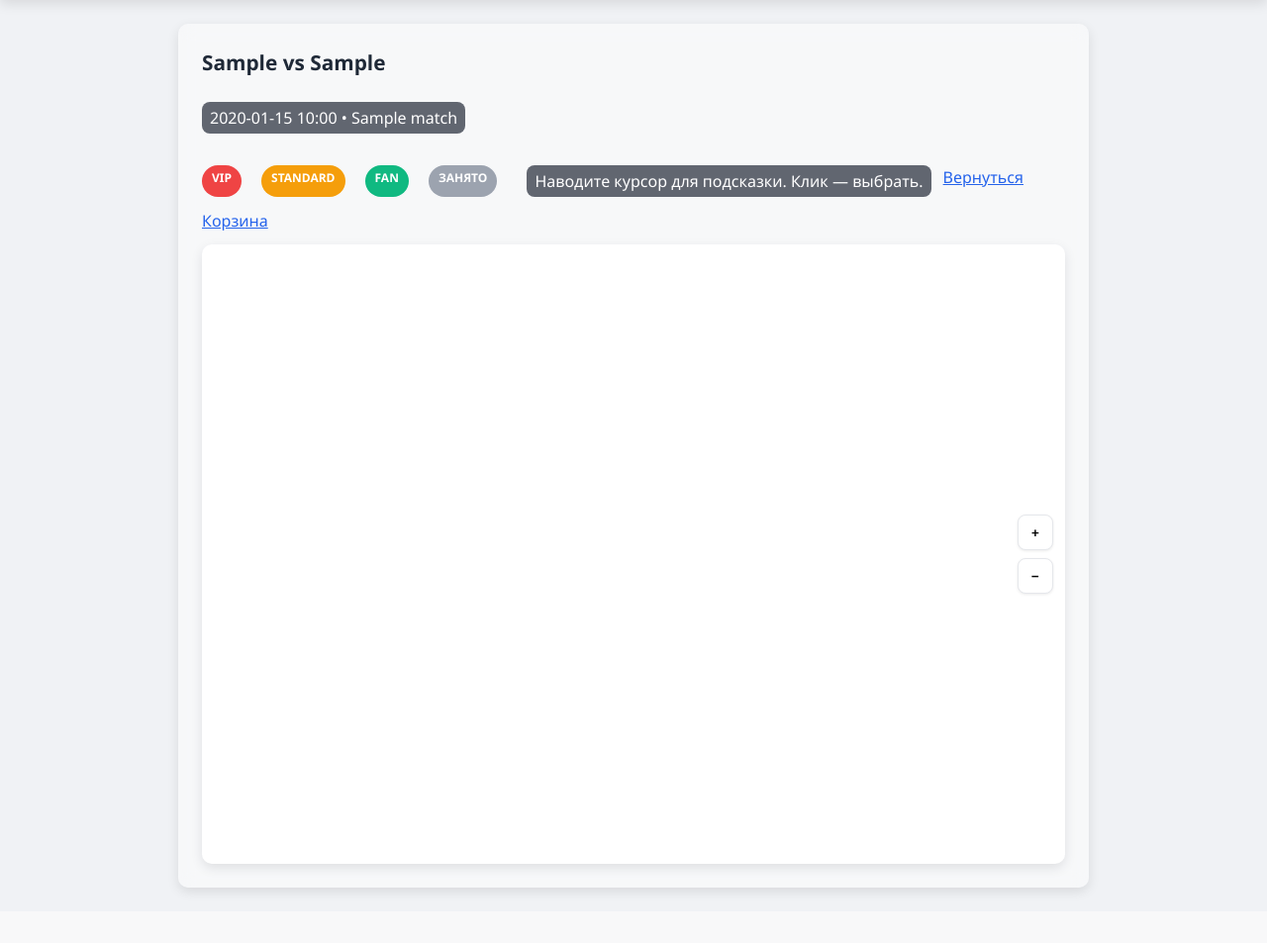
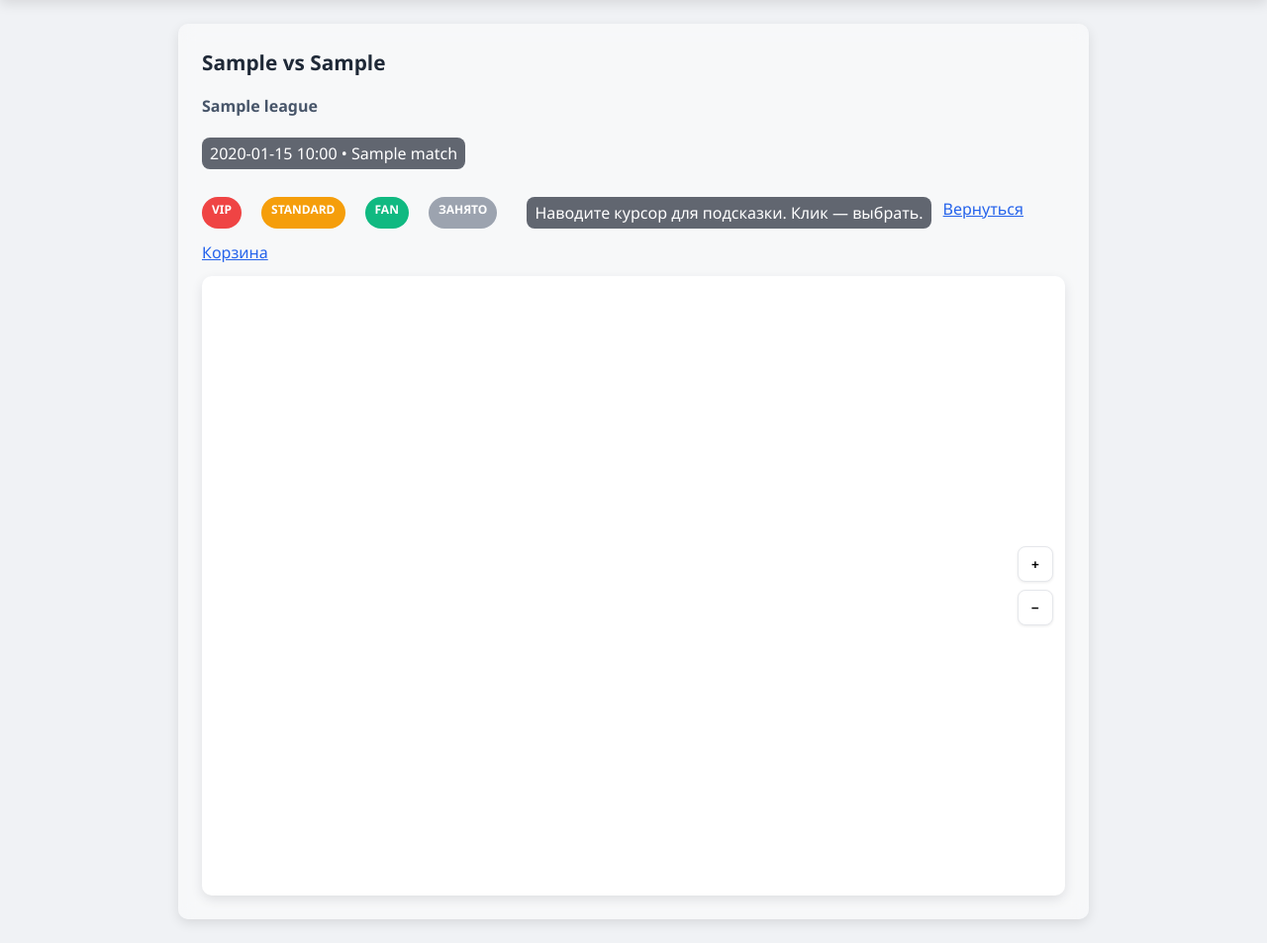
Before and after one commit to roge6677/football, a Python web app: template app/templates/match.html in a window 1280 px wide. Shown: the part 52-1005 px from the top of the page at 99% size. Before the commit the page ends 958 px from the top, so only its background shows below. Run offline with Jinja, Linux system fonts and the light colour scheme; the template is opened without the code that fills it: most values are stand-ins (such as "Sample title", 1, 10 or a date in 2020).

Commit message:
Update match.html

```diff
--- a/app/templates/match.html
+++ b/app/templates/match.html
@@ -1,5 +1,8 @@
 {% extends "base.html" %} {% block content %}
 <h2>{{ match.home_team }} vs {{ match.away_team }}</h2>
+{% if match.league %}
+<p style="font-weight: bold; margin-bottom: 4px; color: #475569">{{ match.league }}</p>
+{% endif %}
 <p class="text-chip">
   {{ match.date_time.strftime('%Y-%m-%d %H:%M') }} • {{ match.stadium_name }}
 </p>
```
